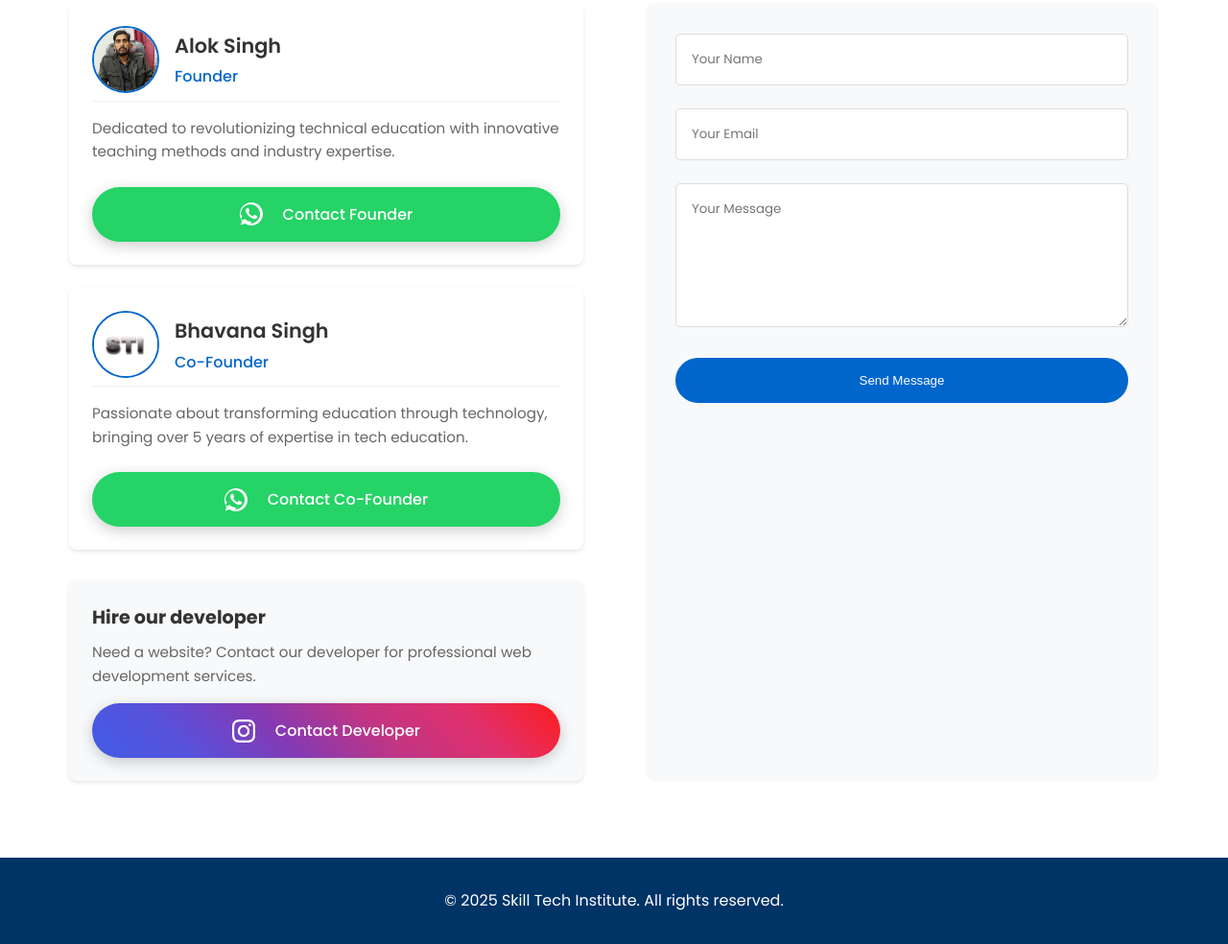
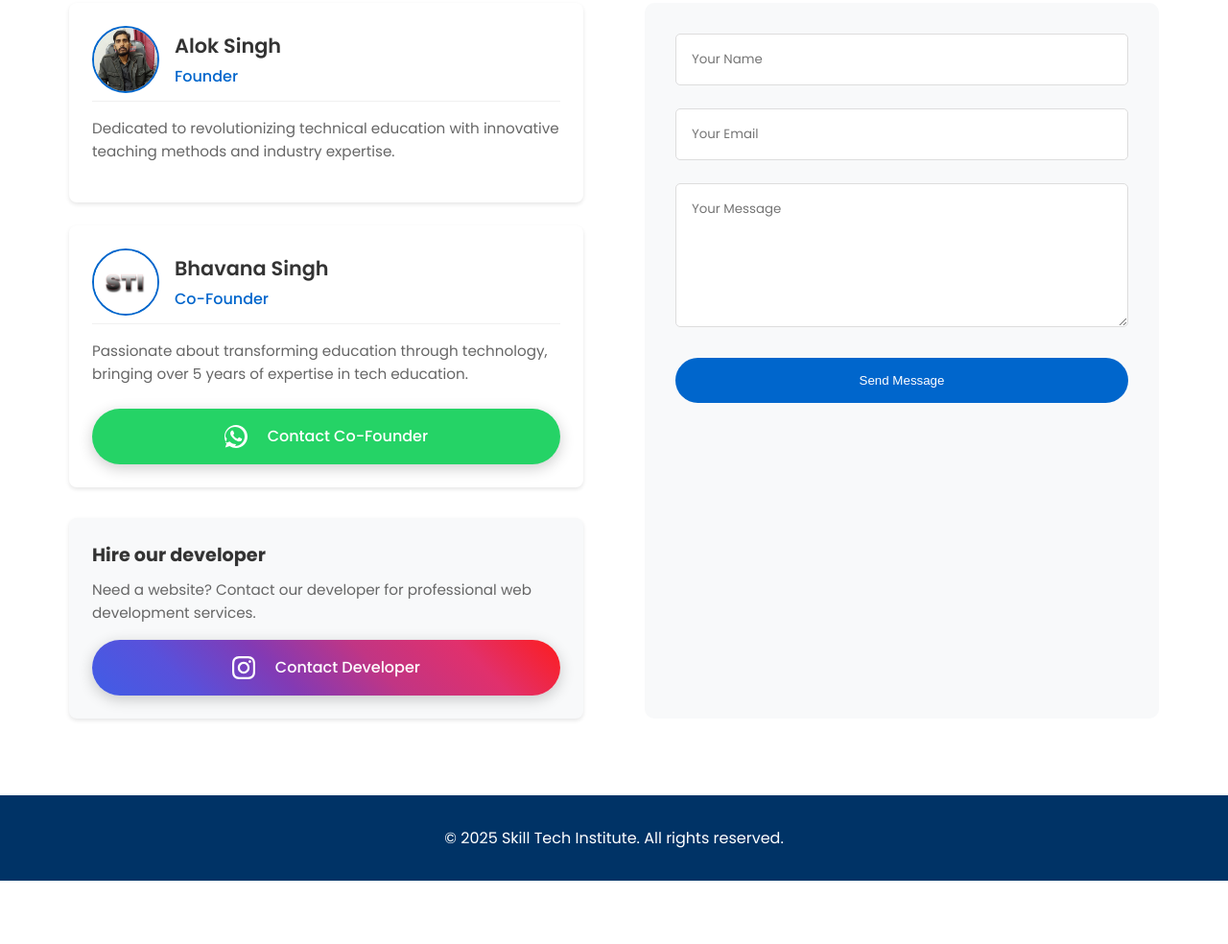
Before and after one commit to confusehubhai/skilltech, a plain HTML site: page index.html in a window 1280 px wide. Shown: the part 3684-4668 px from the top of the page at 96% size. After the commit the page ends 4602 px from the top, so only its background shows below. Drawn offline with nearby package versions, Linux system fonts and the light colour scheme.

Commit message:
Update index.html

```diff
--- a/index.html
+++ b/index.html
@@ -192,14 +192,7 @@
                                 </div>
                             </div>
                             <p class="bio">Dedicated to revolutionizing technical education with innovative teaching methods and industry expertise.</p>
-                            <div class="social-buttons">
-                                <a href="https://wa.me/+919935255195" class="social-button whatsapp" data-aos="fade-up">
-                                    <svg class="whatsapp-icon" viewBox="0 0 24 24">
-                                        <path d="M12 0C5.373 0 0 5.373 0 12c0 2.625.846 5.059 2.284 7.034L.784 23.456l4.5-1.442C7.209 23.301 9.531 24 12 24c6.627 0 12-5.373 12-12S18.627 0 12 0zm.055 19.975H12c-2.21 0-4.344-.784-6.026-2.211l-.437-.439-4.5 1.442 1.442-4.5-.439-.437A7.93 7.93 0 011.025 12c0-5.514 4.486-10 10-10s10 4.486 10 10-4.486 10-10 10zm5.536-6.092c-.3-.15-1.77-.873-2.045-.973-.274-.1-.474-.15-.673.15-.2.3-.773.973-.948 1.173-.174.2-.349.223-.649.074-.3-.15-1.267-.467-2.413-1.487-.892-.797-1.494-1.78-1.669-2.08-.174-.3-.019-.462.131-.611.135-.134.3-.35.449-.524.15-.174.2-.3.3-.498.1-.2.05-.374-.025-.524-.074-.15-.673-1.622-.923-2.222-.249-.6-.497-.5-.673-.51a12.19 12.19 0 00-.548-.01c-.2 0-.524.075-.798.375-.274.3-1.047 1.023-1.047 2.495s1.072 2.895 1.221 3.095c.15.2 2.11 3.222 5.114 4.52.714.31 1.27.494 1.704.632.717.227 1.37.195 1.884.118.575-.085 1.77-.723 2.02-1.423.248-.7.248-1.298.174-1.423-.075-.124-.275-.199-.575-.35z"/>
-                                    </svg>
-                                    Contact Founder
-                                </a>
-                            </div>
+
                         </div>
 
                         <div class="cofounder-info">
```
